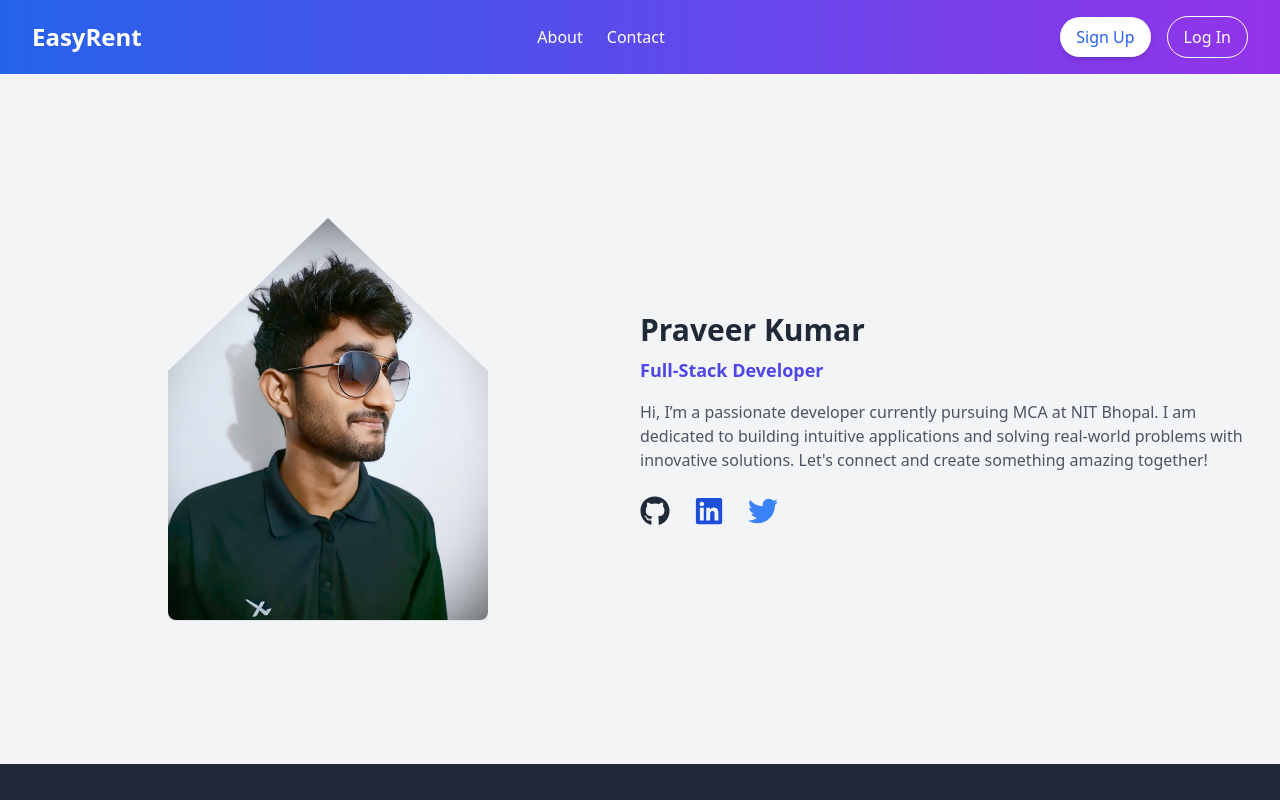
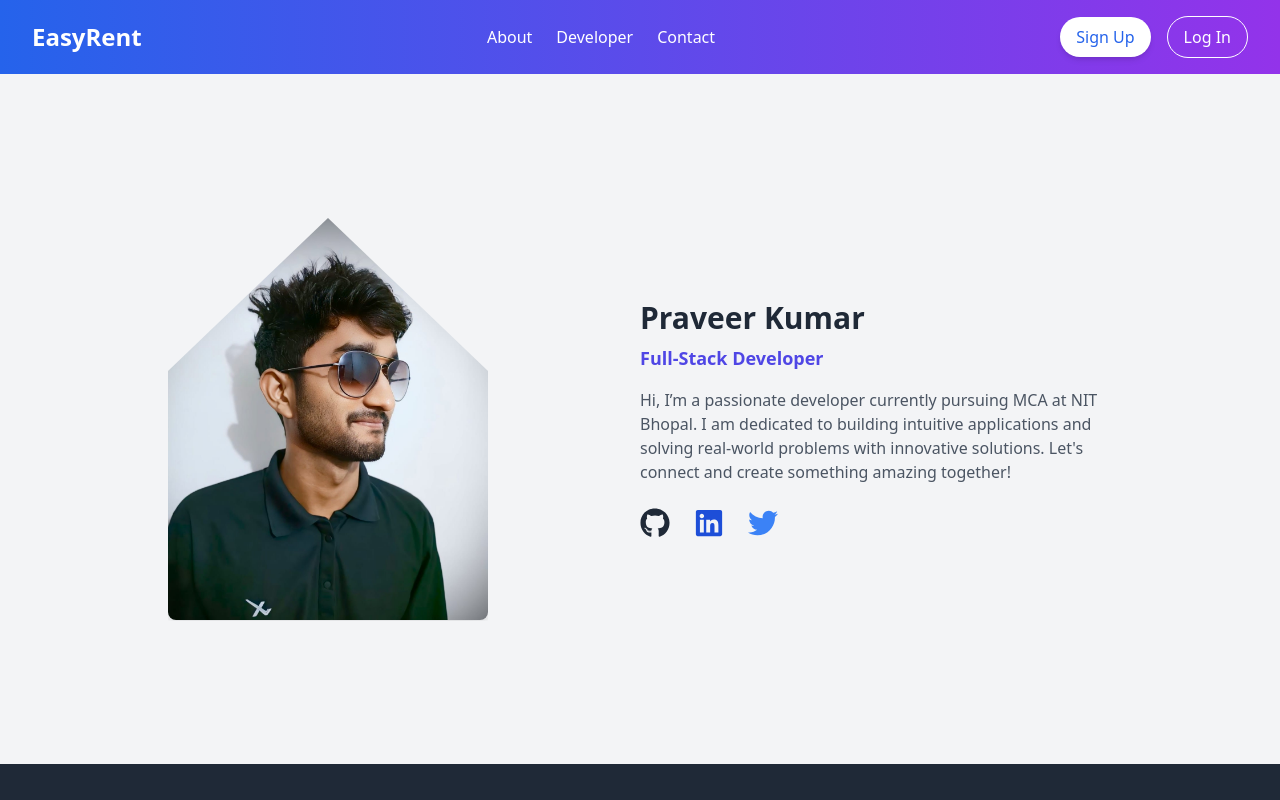
Before and after one commit to kumarpraveer143/easy-rent, a React (Vite) app in the folder frontend/: page /developer in a window 1280 px wide. Shown: the top 800 px of the page. Built offline with nearby package versions, Linux system fonts and the light colour scheme.

Commit message:
developer page added

```diff
--- a/frontend/src/components/UI/Navbar.jsx
+++ b/frontend/src/components/UI/Navbar.jsx
@@ -59,6 +59,12 @@ const Navbar = () => {
             onClick={() => handleNavigation("/about")}
           >
             About
+          </Link>
+          <Link
+            className="text-white hover:text-blue-200 transition duration-200 font-medium"
+            onClick={() => handleNavigation("/developer")}
+          >
+            Developer
           </Link>
           <Link
             className="text-white hover:text-blue-200 transition duration-200 font-medium"
--- a/frontend/src/pages/Developer.jsx
+++ b/frontend/src/pages/Developer.jsx
@@ -29,7 +29,7 @@ const Developer = () => {
           <p className="text-indigo-600 text-lg font-semibold mb-4">
             Full-Stack Developer
           </p>
-          <p className="text-gray-600 mb-6">
+          <p className="text-gray-600 mb-6 w-3/4 m-auto lg:m-0 lg:mb-6">
             Hi, I’m a passionate developer currently pursuing MCA at NIT Bhopal.
             I am dedicated to building intuitive applications and solving
             real-world problems with innovative solutions. Let's connect and
@@ -37,7 +37,7 @@ const Developer = () => {
           </p>
           <div className="flex justify-center lg:justify-start space-x-6">
             <a
-              href="https://github.com/KumarPraveer"
+              href="https://github.com/kumarpraveer143"
               target="_blank"
               rel="noopener noreferrer"
               className="text-gray-800 hover:text-gray-600 transition-colors"
```
